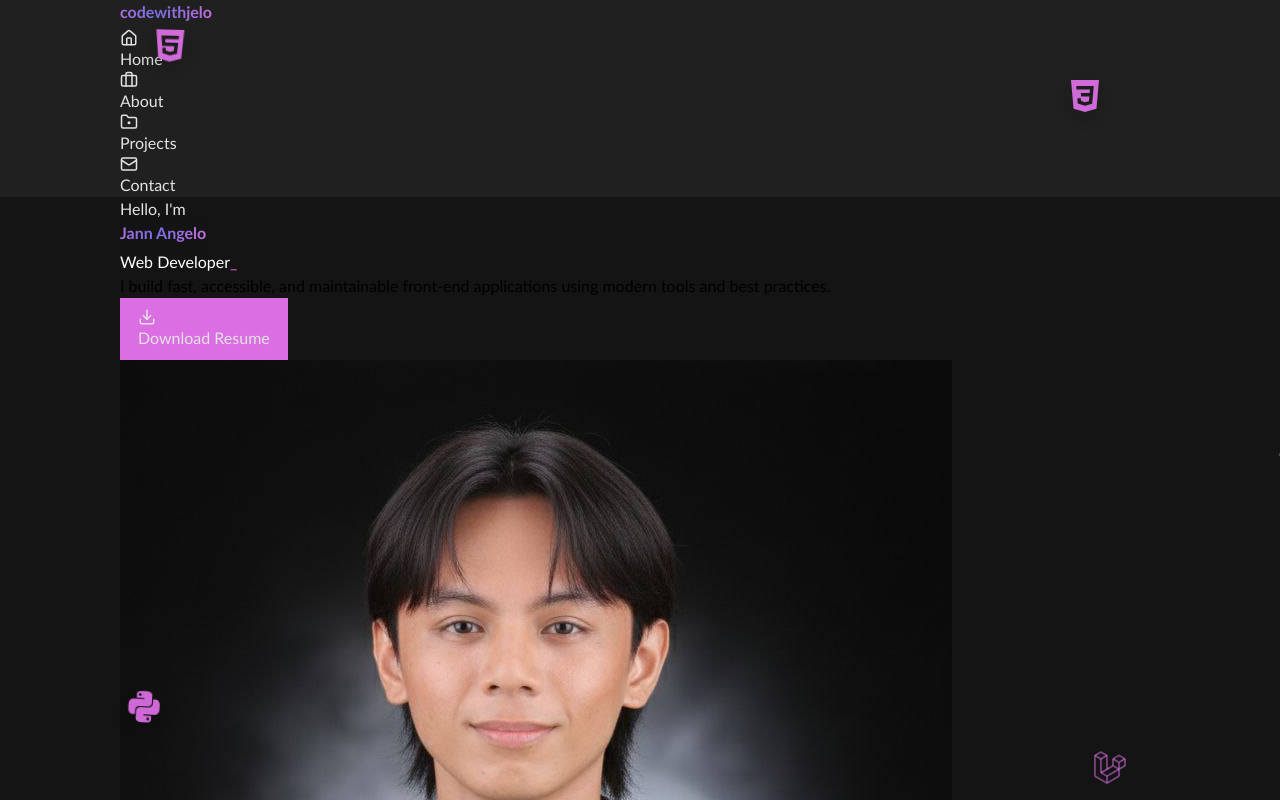
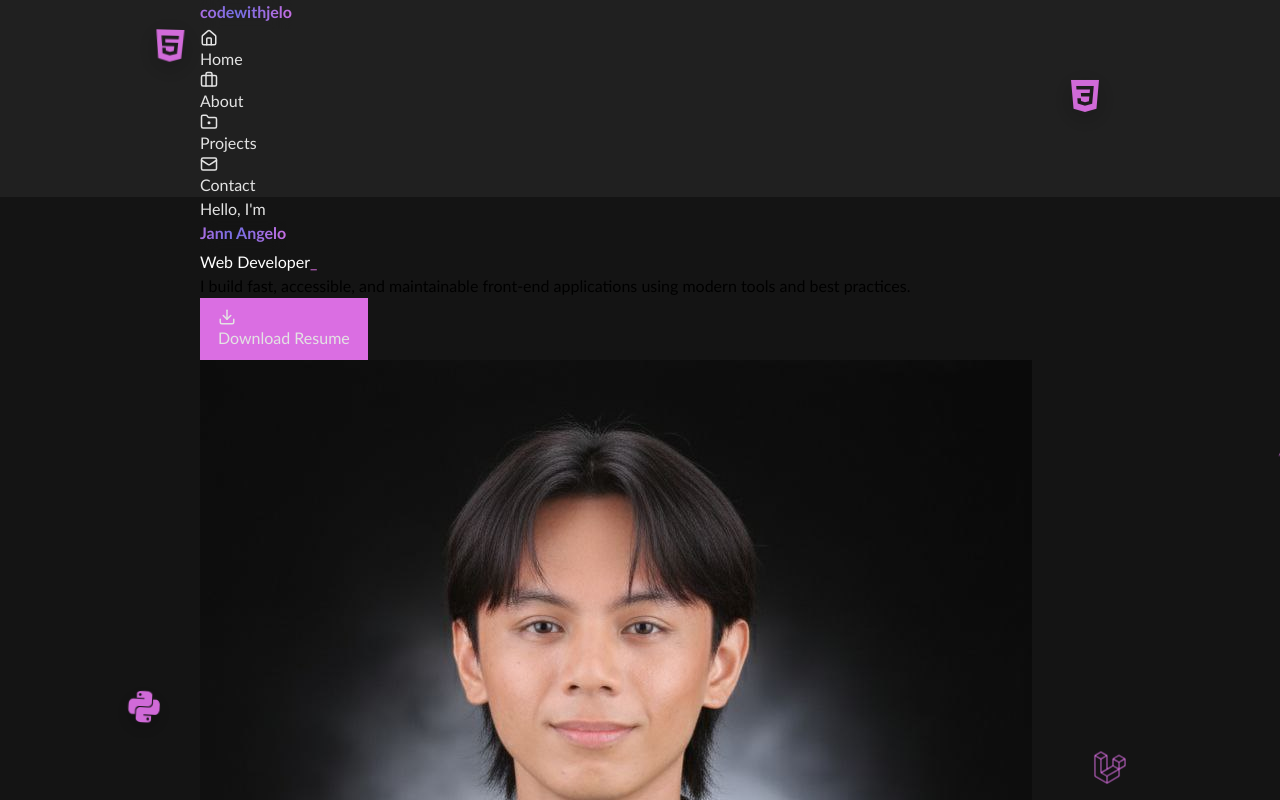
Before and after one commit to codewithjelo/Jelo_Portfolio, a React (Vite) app in the folder jelo-portfolio/: page / in a window 1280 px wide. Shown: the top 800 px of the page. Built offline with nearby package versions, Linux system fonts and the light colour scheme.

Commit message:
Modify margin x value

```diff
--- a/jelo-portfolio/src/styles/components/layout/header.css
+++ b/jelo-portfolio/src/styles/components/layout/header.css
@@ -1,7 +1,7 @@
 /* Header */
 .header-container {
   background-color: var(--transparent);
-  margin: 0 120px;
+  margin: 0 200px;
 }
 
 .nav-container ul li a {
--- a/jelo-portfolio/src/styles/index.css
+++ b/jelo-portfolio/src/styles/index.css
@@ -12,5 +12,5 @@ body {
 }
 
 section {
-  padding: 0 120px;
+  padding: 0 200px;
 }
```
